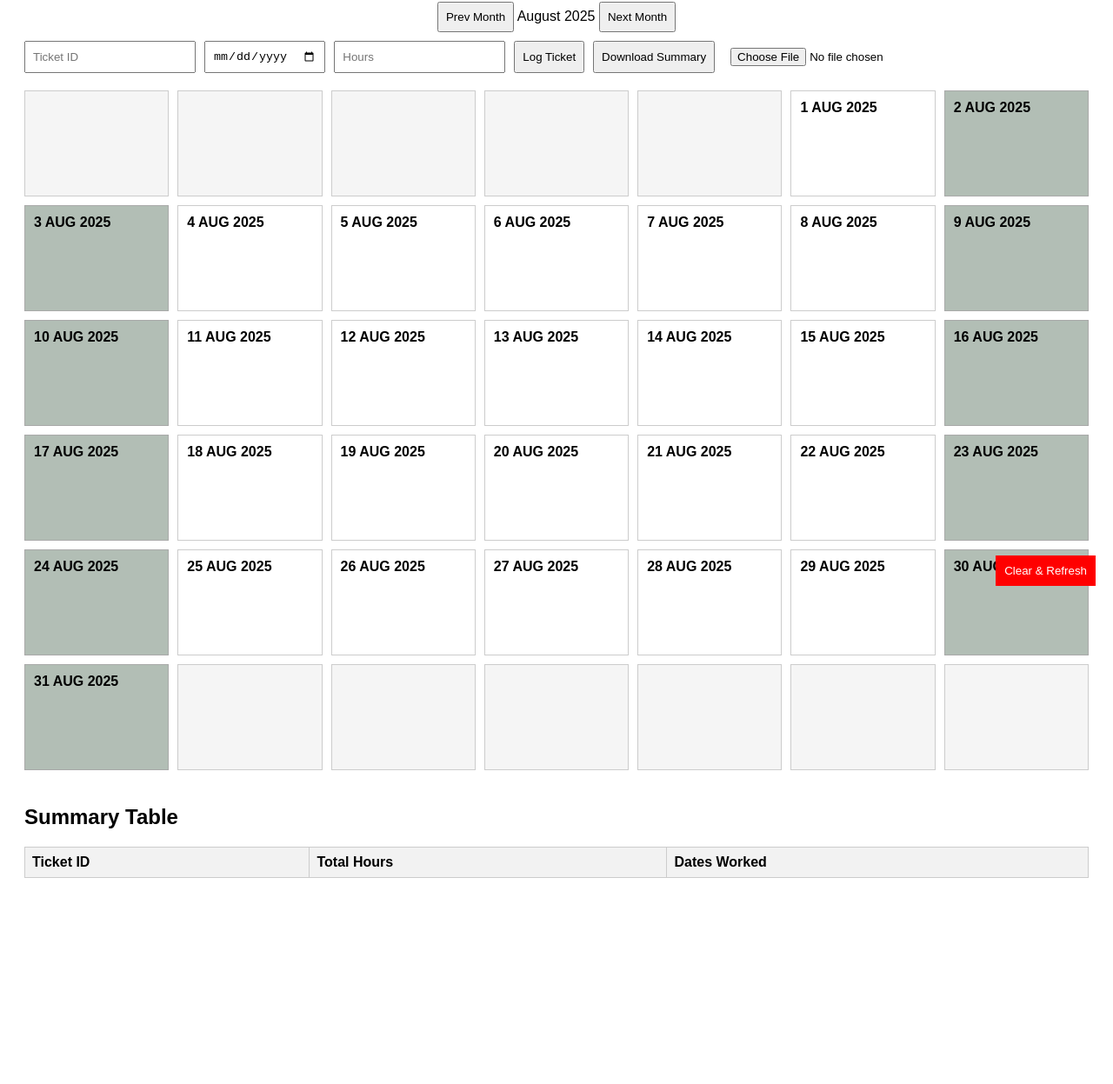
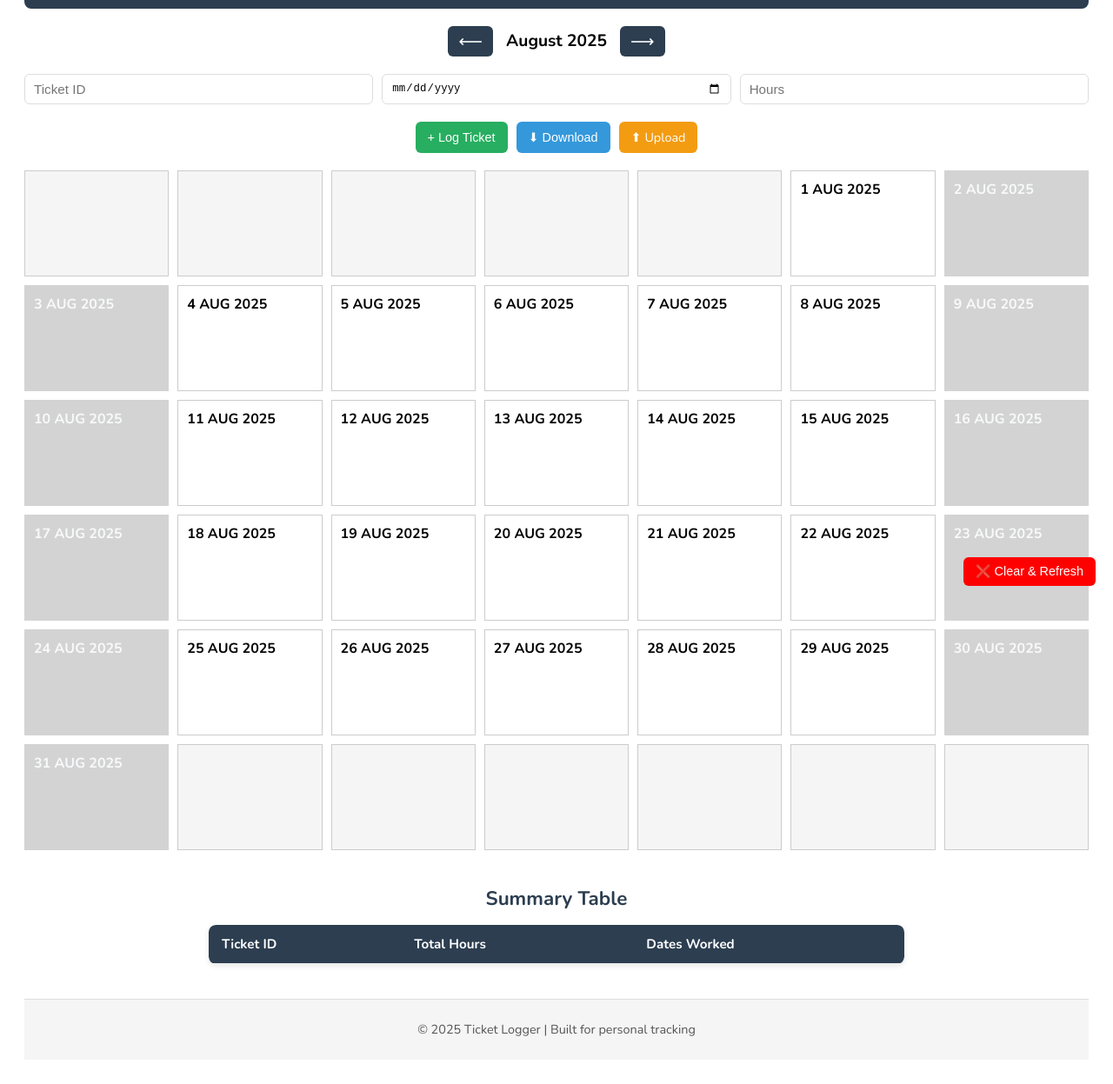
Before and after one commit to VineetVashist98/MonthlyTracking, a plain HTML site: page index.html in a window 1280 px wide. Shown: the part 106-1353 px from the top of the page at 87% size. Before the commit the page ends 1144 px from the top, so only its background shows below. Drawn offline with nearby package versions, Linux system fonts and the light colour scheme.

Commit message:
patch 5, New Layout

```diff
--- a/index.html
+++ b/index.html
@@ -4,10 +4,125 @@
 <head>
   <meta charset="UTF-8" />
   <meta name="viewport" content="width=device-width, initial-scale=1.0" />
+  <link rel="preconnect" href="https://fonts.googleapis.com">
+  <link rel="preconnect" href="https://fonts.gstatic.com" crossorigin>
+  <link href="https://fonts.googleapis.com/css2?family=Leckerli+One&display=swap" rel="stylesheet">
+  <link rel="preconnect" href="https://fonts.googleapis.com">
+  <link rel="preconnect" href="https://fonts.gstatic.com" crossorigin>
+  <link href="https://fonts.googleapis.com/css2?family=Nunito:ital,wght@0,200..1000;1,200..1000&display=swap"
+    rel="stylesheet">
+
   <title>Ticket Log Calendar</title>
   <style>
+    .leckerli-one-regular {
+      font-family: "Leckerli One", cursive;
+      font-weight: 400;
+      font-style: normal;
+    }
+
+
+    .nunito-font {
+      font-family: "Nunito", sans-serif;
+      font-optical-sizing: auto;
+      font-weight: 400;
+      font-style: normal;
+    }
+
+
+    /* Month navigation */
+    .nav {
+      display: flex;
+      justify-content: center;
+      align-items: center;
+      gap: 15px;
+      margin: 20px 0;
+      font-size: 1.2em;
+      font-weight: bold;
+    }
+
+    .nav-btn {
+      background: #2c3e50;
+      color: white;
+      border: none;
+      padding: 6px 12px;
+      border-radius: 6px;
+      cursor: pointer;
+      font-size: 1em;
+      transition: background 0.2s;
+    }
+
+    .nav-btn:hover {
+      background: #34495e;
+    }
+
+    /* Form */
+    .log-form {
+      display: flex;
+      flex-wrap: wrap;
+      gap: 10px;
+      justify-content: center;
+      margin: 20px 0;
+    }
+
+    .log-form input {
+      padding: 8px 10px;
+      border: 1px solid #ddd;
+      border-radius: 6px;
+      font-size: 0.95em;
+      flex: 1 1 150px;
+      min-width: 120px;
+    }
+
+    /* Buttons */
+    .form-actions {
+      display: flex;
+      gap: 10px;
+      flex: 1 1 100%;
+      justify-content: center;
+      margin-top: 10px;
+    }
+
+    .primary-btn,
+    .secondary-btn,
+    .upload-label {
+      border: none;
+      padding: 8px 14px;
+      border-radius: 6px;
+      font-size: 0.9em;
+      cursor: pointer;
+      transition: background 0.2s;
+    }
+
+    .primary-btn {
+      background: #27ae60;
+      color: white;
+    }
+
+    .primary-btn:hover {
+      background: #219150;
+    }
+
+    .secondary-btn {
+      background: #3498db;
+      color: white;
+    }
+
+    .secondary-btn:hover {
+      background: #2980b9;
+    }
+
+    .upload-label {
+      background: #f39c12;
+      color: white;
+    }
+
+    .upload-label:hover {
+      background: #d68910;
+    }
+
+
     body {
-      font-family: Arial, sans-serif;
+      font-family: Consolas, monospace;
       padding: 20px;
     }
 
@@ -52,64 +167,132 @@
       font-size: 0.85em;
     }
 
-    table {
+
+
+
+
+
+    .clear-btn {
+       border: none;
+      padding: 8px 14px;
+      border-radius: 6px;
+      font-size: 0.9em;
+      cursor: pointer;
+
+      position: fixed;
+      bottom: 20px;
+      right: 20px;
+      background: red;
+      color: white;
+    }
+
+    /* Header */
+    .app-header {
+      background: #2c3e50;
+      color: white;
+      padding: 1px;
+      text-align: center;
+      border-radius: 8px;
+      margin-bottom: 20px;
+    }
+
+    /* Footer */
+    .app-footer {
+      background: #f5f5f5;
+      color: #555;
+      text-align: center;
+      padding: 10px;
+      margin-top: 40px;
+      border-top: 1px solid #ddd;
+      font-size: 0.9em;
+    }
+
+    /* Section Title */
+    .section-title {
+      text-align: center;
+      margin: 30px 0 15px;
+      font-size: 1.4em;
+      color: #2c3e50;
+      font-weight: bold;
+    }
+
+    /* Table Wrapper */
+    .table-container {
+      overflow-x: auto;
+      /* makes it mobile-friendly */
+      margin: 0 auto;
+      max-width: 800px;
+      border-radius: 8px;
+      box-shadow: 0 2px 6px rgba(0, 0, 0, 0.1);
+    }
+
+    /* Table */
+    .styled-table {
       width: 100%;
       border-collapse: collapse;
-      margin-top: 20px;
+      font-size: 0.95em;
+      background: #fff;
+      border-radius: 8px;
+      overflow: hidden;
     }
 
-    th,
-    td {
-      border: 1px solid #ccc;
-      padding: 8px;
+    /* Header */
+    .styled-table thead {
+      background: #2c3e50;
+      color: #fff;
       text-align: left;
     }
 
-    th {
-      background-color: #f2f2f2;
+    .styled-table th,
+    .styled-table td {
+      padding: 12px 15px;
+      border-bottom: 1px solid #eee;
     }
 
-    .nav {
-      text-align: center;
-      margin-bottom: 10px;
+    /* Zebra rows */
+    .styled-table tbody tr:nth-child(even) {
+      background-color: #f9f9f9;
     }
 
-    .clear-btn {
-      position: fixed;
-      bottom: 20px;
-      right: 20px;
-      padding: 10px;
-      background: red;
-      color: white;
-      border: none;
-      cursor: pointer;
+    /* Hover */
+    .styled-table tbody tr:hover {
+      background-color: #f1f7ff;
+      transition: background 0.2s;
     }
   </style>
 </head>
 
-<body>
-  <h1>Ticket Log Tracker</h1>
+<body class="nunito-font">
+
+  <header class="app-header">
+    <h1 class="leckerli-one-regular">🎫 Ticket Log Tracker</h1>
+  </header>
+
 
   <div class="nav">
-    <button onclick="changeMonth(-1)">Prev Month</button>
+    <button class="nav-btn" onclick="changeMonth(-1)">⟵</button>
     <span id="monthLabel"></span>
-    <button onclick="changeMonth(1)">Next Month</button>
+    <button class="nav-btn" onclick="changeMonth(1)">⟶</button>
   </div>
 
-  <form id="logForm">
+  <form id="logForm" class="log-form">
     <input type="text" id="ticketId" placeholder="Ticket ID" required>
     <input type="date" id="logDate" required>
     <input type="number" id="hours" placeholder="Hours" min="1" required>
-    <button type="submit">Log Ticket</button>
 
-    <button type="button" onclick="downloadSummary()">Download Summary</button>
-    <input type="file" id="uploadSummary" accept=".xlsx">
+    <div class="form-actions">
+      <button type="submit" class="primary-btn">+ Log Ticket</button>
+      <button type="button" class="secondary-btn" onclick="downloadSummary()">⬇ Download</button>
+      <label for="uploadSummary" class="upload-label">⬆ Upload</label>
+      <input type="file" id="uploadSummary" accept=".xlsx" hidden>
+    </div>
   </form>
 
   <div class="calendar" id="calendar"></div>
 
-  <h2>Summary Table</h2>
-  <table id="summaryTable">
+  <h2 class="section-title">Summary Table</h2>
+  <div class="table-container">
+    <table id="summaryTable" class="styled-table">
       <thead>
         <tr>
           <th>Ticket ID</th>
@@ -119,8 +302,10 @@
       </thead>
       <tbody></tbody>
     </table>
+  </div>
 
-  <button class="clear-btn" onclick="clearData()">Clear & Refresh</button>
+
+  <button class="clear-btn" onclick="clearData()">❌ Clear & Refresh</button>
 
   <script src="https://cdnjs.cloudflare.com/ajax/libs/xlsx/0.18.5/xlsx.full.min.js"></script>
   <script>
@@ -202,8 +387,9 @@
         // Weekend highlight
         const dow = new Date(currentYear, currentMonth, day).getDay();
         if (dow === 0 || dow === 6) {
-          dayDiv.style.backgroundColor = "#B2BEB5";
-          dayDiv.style.borderColor = "#A9A9A9";
+          dayDiv.style.backgroundColor = "#D3D3D3";
+          dayDiv.style.borderColor = "#D3D3D3";
+          dayDiv.style.color = "#f8f9fa"; // off white
         }
 
         // Render logs for this exact date
@@ -392,6 +578,14 @@
     loadLogs();
     renderCalendar();
   </script>
+
+  <footer class="app-footer">
+    <p>&copy; <span id="year"></span> Ticket Logger | Built for personal tracking</p>
+  </footer>
+
+  <script>
+    document.getElementById('year').textContent = new Date().getFullYear();
+  </script>
 </body>
 
 </html>
```
Lines whose indentation alone changed are shown as unchanged.
